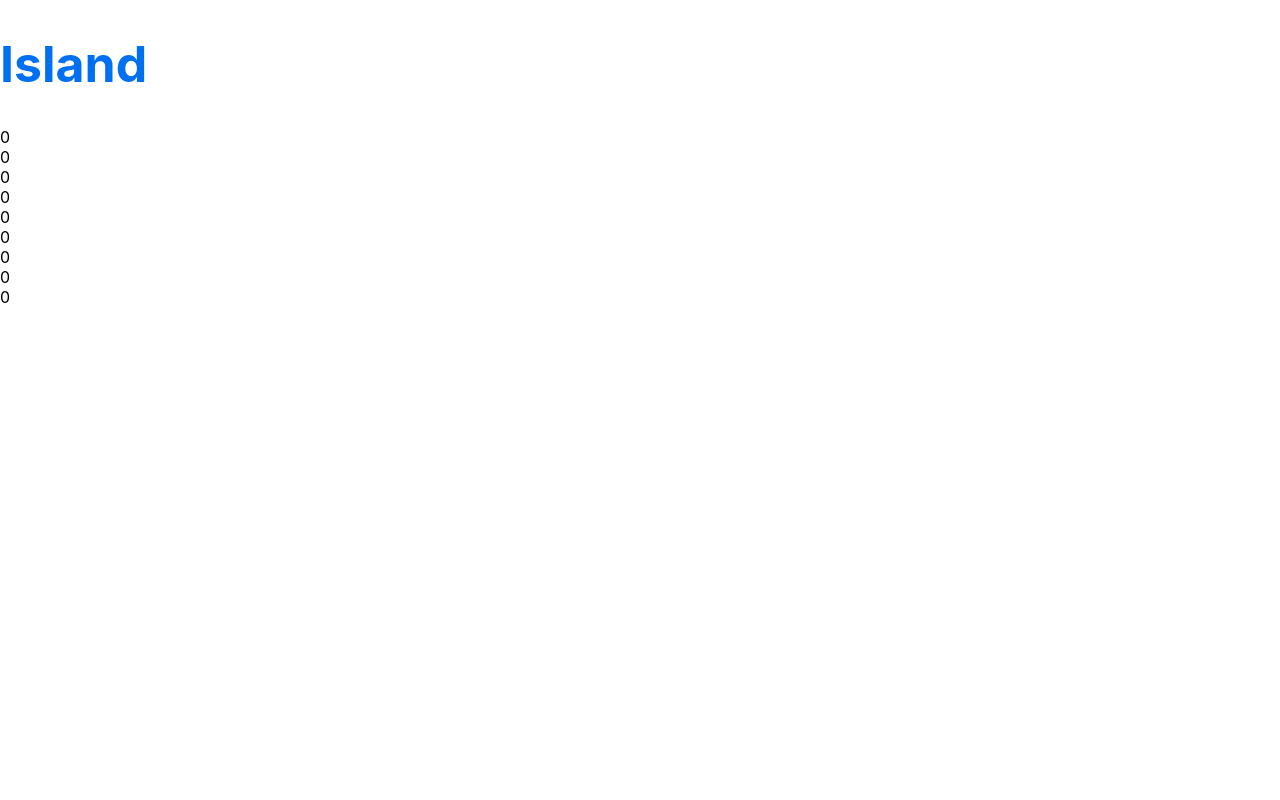
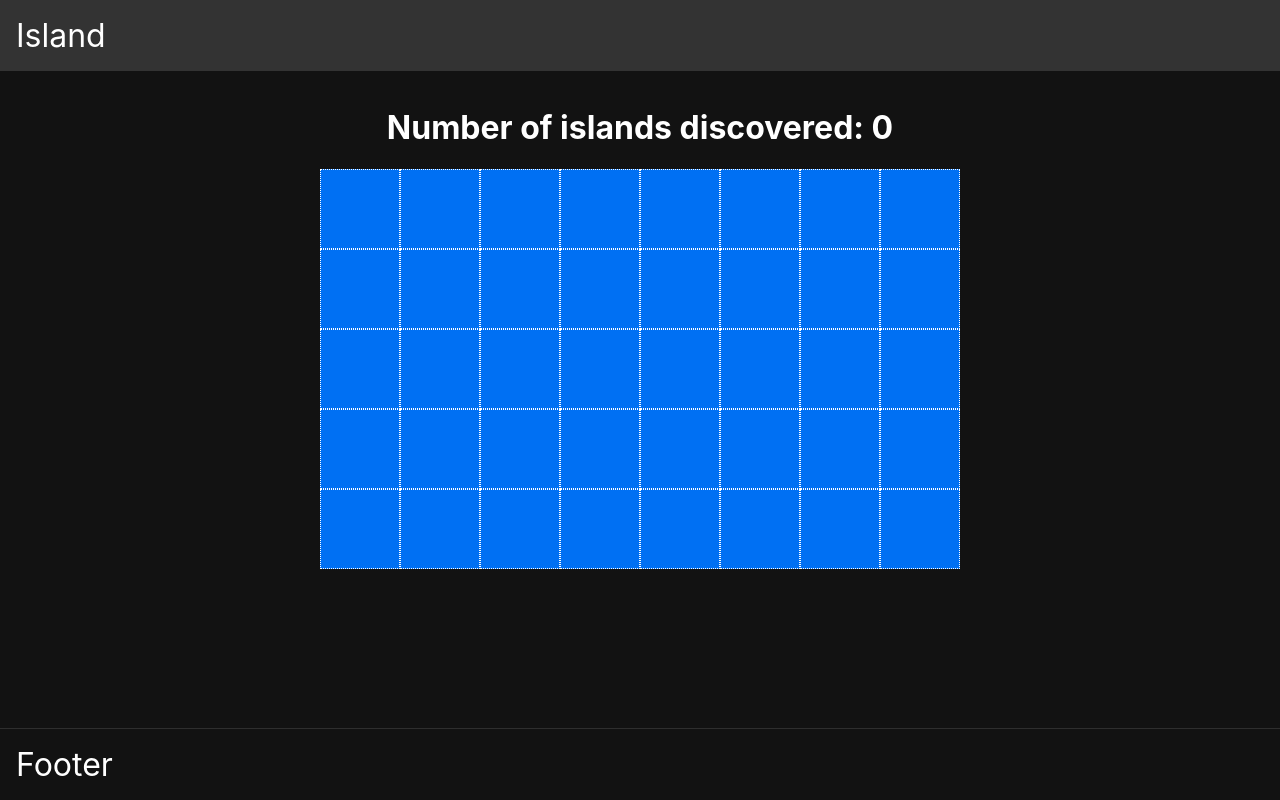
Before and after one commit to dtaborda/islands, a Next.js app: page / in a window 1280 px wide. Built offline with nearby package versions, Linux system fonts and the light colour scheme.

Commit message:
creating the Islands layout and configuring the design values from theme like colors, sizes

```diff
--- a/components/Cell.tsx
+++ b/components/Cell.tsx
@@ -1,4 +1,15 @@
 import React from 'react'
+import styled from 'styled-components'
+
+const CellContainer: any = styled.div`
+  display: flex;
+  justify-content: center;
+  align-items: center;
+  height: ${({ theme }) => theme.sizes.cell};
+  width: ${({ theme }) => theme.sizes.cell};
+  background-color: ${({ theme, data }: any) => data ? theme.colors.white : theme.colors.primary};
+  border: 1px dotted ${({ theme }) => theme.colors.white};
+`
 
 export interface CellProps {
   data: string
@@ -8,6 +19,6 @@ export function Cell(props: CellProps) {
   const { data } = props
 
   return (
-    <div>{data}</div>
+    <CellContainer data={data} />
   )
 }
--- a/components/Dashboard.tsx
+++ b/components/Dashboard.tsx
@@ -1,18 +1,35 @@
 import React from 'react'
-import { Grid, GridProps } from './Grid';
+import { Grid } from './Grid';
+import { Title } from './typography';
+
+import styled from 'styled-components'
+
+const Container: any = styled.div`
+  display: flex;
+  flex-direction: column;
+  justify-content: center;
+  align-items: center;
+`
 
 export interface DashboardProps {
   axlesX: number
   axlesY: number
+  islandCounter: number
 }
 
 export function Dashboard(props: DashboardProps) {
   const {
     axlesX,
     axlesY,
+    islandCounter,
   } = props
 
-  const cells = Array(3).fill(Array(3).fill(0));
+  const cells = Array(axlesX).fill(Array(axlesY).fill(0));
 
-  return <Grid cells={cells} />
+  return (
+    <Container>
+      <Title>Number of islands discovered: {islandCounter}</Title>
+      <Grid cells={cells} />
+    </Container>
+  )
 }
--- a/components/Grid.tsx
+++ b/components/Grid.tsx
@@ -1,6 +1,13 @@
 import React from 'react'
+import styled from 'styled-components'
 import { Cell } from './Cell';
 
+const GridContainer: any = styled.div`
+  width: ${({ theme, columns }: any) => `${parseInt(theme.sizes.cell)*columns}rem`};
+  background-color: ${({ theme }) => theme.colors.primary};
+  display: flex;
+  flex-wrap: wrap;
+`
 export interface GridProps {
   cells: string[][]
 }
@@ -17,6 +24,6 @@ export function Grid(props: GridProps) {
   )
 
   return (
-    <div>{renderCells()}</div>
+    <GridContainer columns={cells.length}>{renderCells()}</GridContainer>
   )
 }
--- /dev/null
+++ b/components/Layout.tsx
@@ -0,0 +1,39 @@
+import React from 'react'
+import styled from 'styled-components'
+
+const Header = styled.header`
+  min-height: ${({ theme }) => theme.sizes.xl};
+  background-color: ${({ theme }) => theme.colors.darkerGrey};
+  padding: ${({ theme }) => theme.sizes.sm};
+`
+
+const Main = styled.main`
+  flex: auto;
+  background-color: ${({ theme }) => theme.colors.background};
+  padding: ${({ theme }) => theme.sizes.sm};
+`
+
+const Footer = styled.footer`
+  min-height: ${({ theme }) => theme.sizes.xl};
+  background-color: ${({ theme }) => theme.colors.background};
+  border-top: 1px solid ${({ theme }) => theme.colors.grey};;
+  padding: ${({ theme }) => theme.sizes.sm};
+`
+
+export interface LayoutProps {
+  header: React.ReactNode
+  children: React.ReactNode
+  footer: React.ReactNode
+}
+
+export function Layout(props: LayoutProps) {
+  const { header, children, footer } = props
+
+  return (
+    <>
+      <Header>{header}</Header>
+      <Main>{children}</Main>
+      <Footer>{footer}</Footer>
+    </>
+  )
+}
--- a/components/index.ts
+++ b/components/index.ts
@@ -1,3 +1,5 @@
+export * from './Cell'
 export * from './Dashboard'
-export * from './Cell'
 export * from './Grid'
+export * from './Layout'
+export * from './typography'
--- /dev/null
+++ b/components/typography.tsx
@@ -0,0 +1,11 @@
+import styled from 'styled-components'
+
+export const Title = styled.h1`
+  font-size: ${({ theme }) => theme.sizes.md};
+  color: ${({ theme }) => theme.colors.white};
+`
+
+export const Logo = styled.span`
+  font-size: ${({ theme }) => theme.sizes.md};
+  color: ${({ theme }) => theme.colors.white};
+`
--- a/pages/_app.tsx
+++ b/pages/_app.tsx
@@ -4,11 +4,22 @@ import { createGlobalStyle, ThemeProvider } from 'styled-components'
 const GlobalStyle = createGlobalStyle`
   html,
   body {
+    height: 100%;
+    width: 100%;
     padding: 0;
     margin: 0;
     box-sizing: border-box;
+    font-size: 16px;
     font-family: -apple-system, BlinkMacSystemFont, Segoe UI, Roboto, Oxygen,
       Ubuntu, Cantarell, Fira Sans, Droid Sans, Helvetica Neue, sans-serif;
+  }
+
+  body > div:first-child,
+  div#__next,
+  div#__next > div {
+    height: 100%;
+    display: flex;
+    flex-direction: column;
   }
 
   a {
@@ -21,10 +32,26 @@ const GlobalStyle = createGlobalStyle`
   }
 `
 
+
 const theme = {
   colors: {
     primary: '#0070f3',
+    white: '#ffffff',
+    black: '#000000',
+    background: '#121212;',
+    lightGrey: "#eeeeee",
+    lighterGrey: "#d6d7da",
+    grey: '#ffffff1e',
+    darkerGrey: '#333333',
   },
+  sizes: {
+    xs: '0.5rem', //8px
+    sm: '1rem', //16px
+    md: '2rem', //32px
+    lg: '3rem', //48px
+    xl: '4rem', //64px
+    cell: '5rem', //75px
+  }
 }
 
 function MyApp({ Component, pageProps }: AppProps) {
--- /dev/null
+++ b/pages/_document.jsx
@@ -0,0 +1,30 @@
+import Document from 'next/document'
+import { ServerStyleSheet } from 'styled-components'
+
+export default class MyDocument extends Document {
+  static async getInitialProps(ctx) {
+    const sheet = new ServerStyleSheet()
+    const originalRenderPage = ctx.renderPage
+
+    try {
+      ctx.renderPage = () =>
+        originalRenderPage({
+          enhanceApp: (App) => (props) =>
+            sheet.collectStyles(<App {...props} />),
+        })
+
+      const initialProps = await Document.getInitialProps(ctx)
+      return {
+        ...initialProps,
+        styles: (
+          <>
+            {initialProps.styles}
+            {sheet.getStyleElement()}
+          </>
+        ),
+      }
+    } finally {
+      sheet.seal()
+    }
+  }
+}
--- a/pages/index.tsx
+++ b/pages/index.tsx
@@ -1,17 +1,17 @@
 import Head from 'next/head'
-import styled from 'styled-components'
-
-import { Dashboard, DashboardProps } from '../components';
-
-const Title = styled.h1`
-  font-size: 50px;
-  color: ${({ theme }) => theme.colors.primary};
-`
+import {
+  Dashboard,
+  DashboardProps,
+  Layout,
+  Logo,
+} from '../components';
 
 export default function Home() {
 
   const gridProps: DashboardProps = {
-    axlesX: 2, axlesY: 4
+    axlesX: 8,
+    axlesY: 5,
+    islandCounter: 0,
   }
 
   return (
@@ -21,10 +21,12 @@ export default function Home() {
         <meta name="description" content="Creating island" />
         <link rel="icon" href="/favicon.ico" />
       </Head>
-      <div>
-        <Title>Island</Title>
+      <Layout
+        header={<Logo>Island</Logo>}
+        footer={<Logo>Footer</Logo>}
+      >
         <Dashboard {...gridProps} />
-      </div>
+      </Layout>
     </>
   )
 }
```
